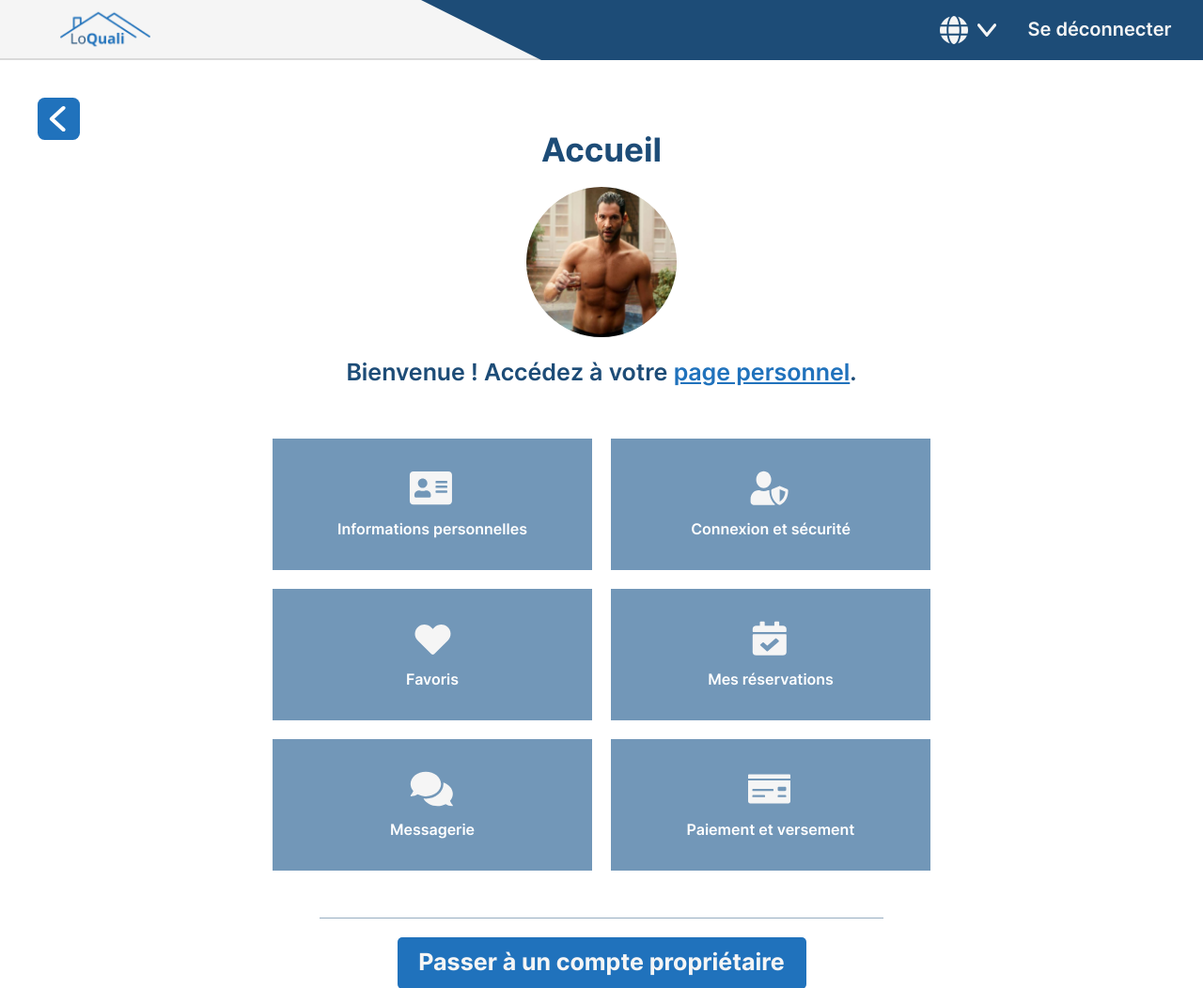
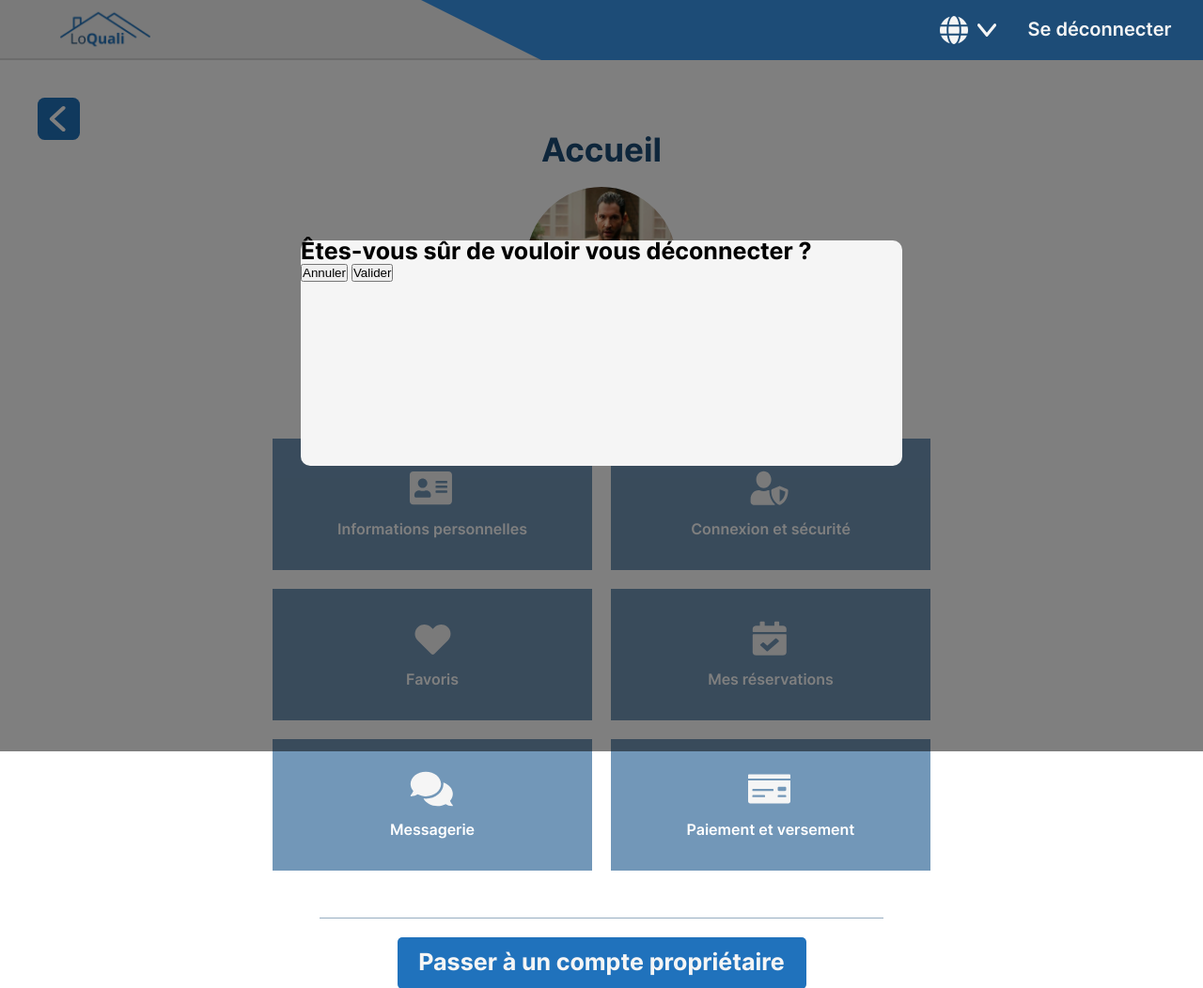
Before and after one commit to cbroussey/loquali, a PHP site: page /devis/compteAccueil.php in a window 1280 px wide. Shown: the top 1052 px of the page at 94% size. Run offline with PHP 8.4, Linux system fonts and the light colour scheme.

Commit message:
oui je commit

```diff
--- a/siteLinks/asset/css/style.css
+++ b/siteLinks/asset/css/style.css
@@ -4182,3 +4182,28 @@ margin:10% 0 5% 0;
 
 
 }
+
+
+
+
+
+
+
+
+.popUpDeco {
+  position: absolute;
+  background-color: rgb(0 00 00 / 0.5);
+  height: 100vh;
+  width: 100%;
+}
+
+.popUpDecoChoix {
+  position: absolute;
+
+  margin: 20% 25%;
+  border-radius: 10px;
+  background: #F5F5F5;
+
+  width: 50%;
+  height: 30%;
+}
--- a/siteLinks/compteAccueil.php
+++ b/siteLinks/compteAccueil.php
@@ -125,6 +125,17 @@
         <a href="" id="comptePro">Passer à un compte propriétaire</a>
 
     </div>
+
+    <form action="" class="popUpDeco">
+        <div class="popUpDecoChoix">
+            <h2>Êtes-vous sûr de vouloir vous déconnecter ?</h2>
+            <div class="button-container">
+                <button class="cancel-button">Annuler</button>
+                <button class="confirm-button">Valider</button>
+            </div>
+        </div>
+    </form>
+
     <footer>
 
     <div id="infosFooter">
```
